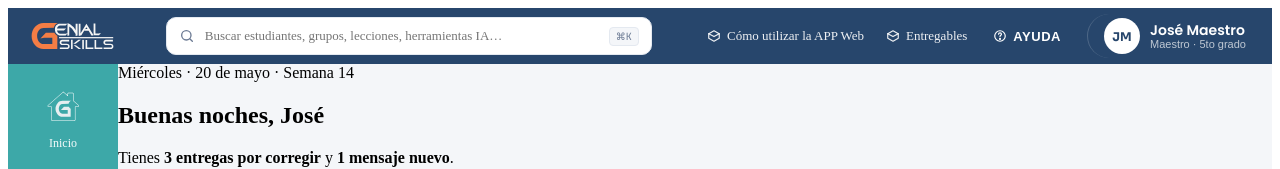
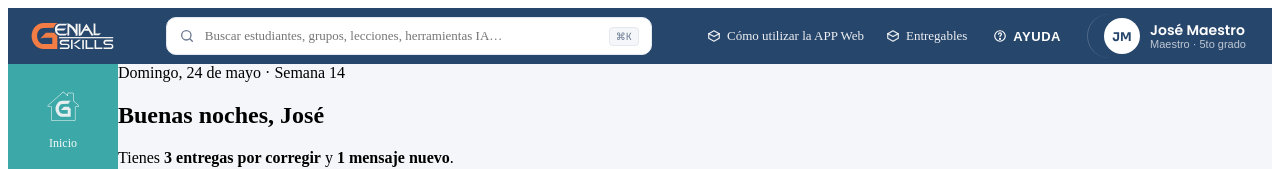
Before and after one commit to yobu740/genial-skills-maestro, a React (Vite) app: page / in a window 1280 px wide. Shown: the top 169 px of the page. Built offline with nearby package versions, Linux system fonts and the light colour scheme; the HTML template or start-up script is replaced by a standard one.

Commit message:
Sync dashboard welcome date

```diff
--- a/src/components/Welcome.jsx
+++ b/src/components/Welcome.jsx
@@ -1,5 +1,4 @@
 import React from 'react';
-import Ic from './Icons.jsx';
 /* Welcome banner — greeting + stats KPIs + quick-ask CTA */
 
 function useCount(target, dur = 900, deps = []) {
@@ -25,14 +24,23 @@
   const grp  = useCount(teacher.stats.gruposHoy);
   const msg  = useCount(teacher.stats.mensajesNuevos);
 
-  const hour = new Date().getHours();
+  const today = new Date();
+  const hour = today.getHours();
   const saludo = hour < 12 ? 'Buenos días' : hour < 19 ? 'Buenas tardes' : 'Buenas noches';
+  const displayDate = new Intl.DateTimeFormat('es-PR', {
+    weekday: 'long',
+    day: 'numeric',
+    month: 'long',
+  }).format(today);
+  const formattedDate = displayDate.charAt(0).toUpperCase() + displayDate.slice(1);
+  const demoWeek = 14;
+  const firstName = (teacher?.name || 'José').split(/\s+/)[0];
 
   return (
     <section className="welcome">
       <div className="greet">
-        <div className="eyebrow">Miércoles · 20 de mayo · Semana 14</div>
-        <h1>{saludo}, José</h1>
+        <div className="eyebrow">{formattedDate} · Semana {demoWeek}</div>
+        <h1>{saludo}, {firstName}</h1>
         <p>Tienes <b>3 entregas por corregir</b> y <b>1 mensaje nuevo</b>.</p>
       </div>
 
```
